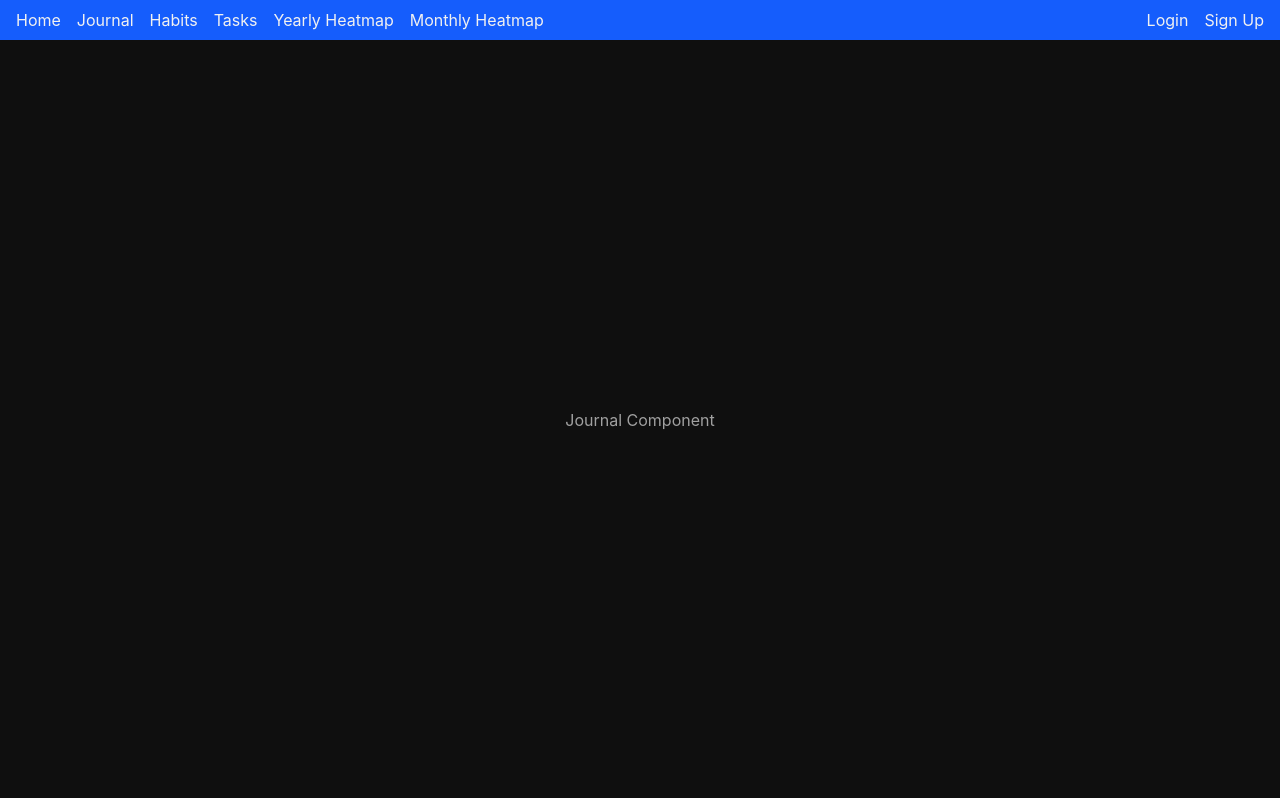
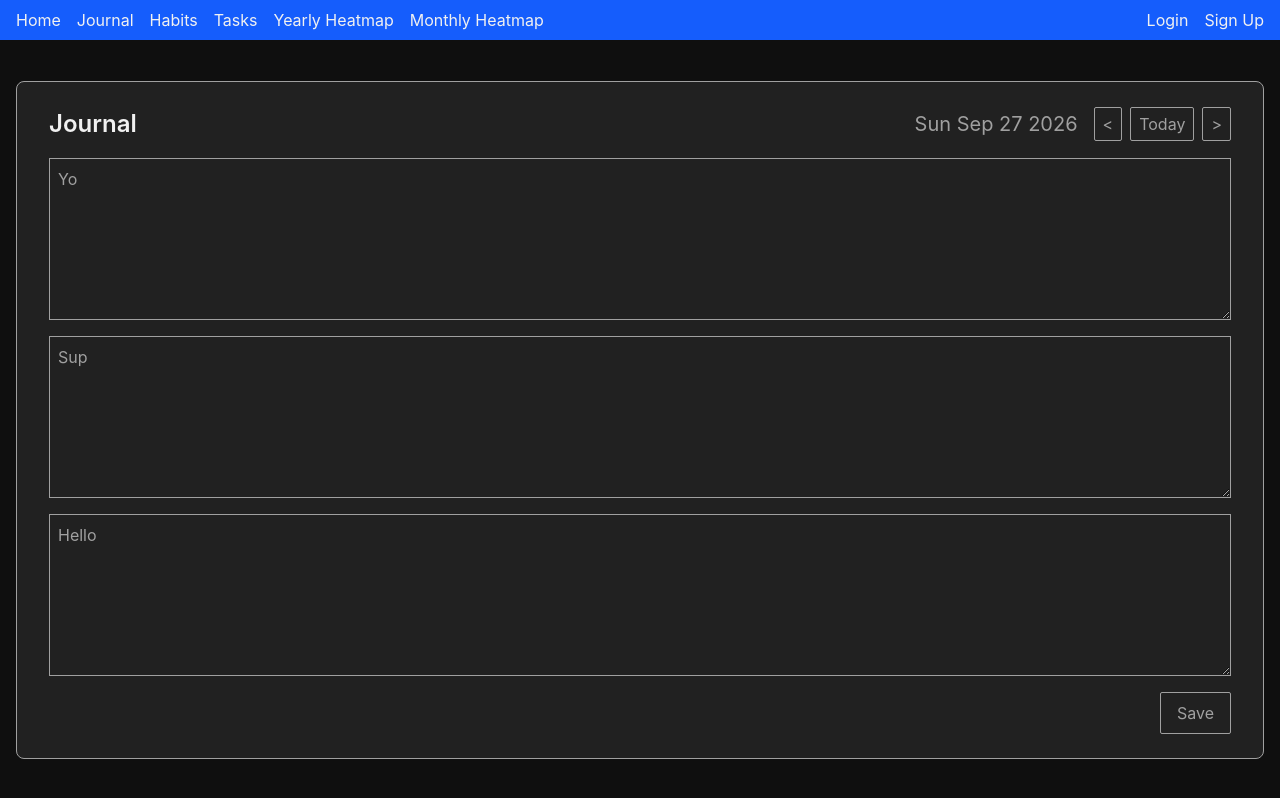
Before and after one commit to Feenixtm/test_v1, a React (Vite) app: page /journal in a window 1280 px wide. Built offline with nearby package versions, Linux system fonts and the light colour scheme.

Commit message:
Set-up simple journal. No DB saving just yet

```diff
--- a/src/App.css
+++ b/src/App.css
@@ -4,6 +4,7 @@
     --black-15: #0f0f0f;
     --black-33: #212121;
     --black-45: #2d2d2d;
+    --black-90: #5a5a5a;
     --gray-160: #a0a0a0;
     --white-241: #f1f1f1;
 }
@@ -20,3 +21,13 @@ h1 {
 nav {
     color: var(--white-241);
 }
+
+button:hover {
+    background-color: var(--black-90);
+    cursor: pointer;
+    color: var(--white-241);
+}
+
+.container {
+    background-color: var(--black-33);
+}
--- a/src/features/journal/components/Journal.jsx
+++ b/src/features/journal/components/Journal.jsx
@@ -1,10 +1,116 @@
 
 import React from 'react';
+import { useEffect } from 'react';
 
 const Journal = () => {
+    const [allEntries, setAllEntries] = React.useState([{ date: new Date(), morning: 'Yo', afternoon: 'Sup', evening: 'Hello' }]);
+    const [date, setDate] = React.useState(new Date());
+    const [morningEntry, setMorningEntryEntry] = React.useState('');
+    const [afternoonEntry, setAfternoonEntry] = React.useState('');
+    const [eveningEntry, setEveningEntry] = React.useState('');
+
+    const handleDateChange = (value) => {
+        const newDate = new Date(date);
+        newDate.setDate(newDate.getDate() + value);
+        setDate(newDate);
+    }
+
+    useEffect(() => {
+        const entry = allEntries.find(entry => entry.date.toDateString() === date.toDateString());
+        if (entry) {
+            setMorningEntryEntry(entry.morning);
+            setAfternoonEntry(entry.afternoon);
+            setEveningEntry(entry.evening);
+        } else {
+            setMorningEntryEntry('');
+            setAfternoonEntry('');
+            setEveningEntry('');
+        }
+    }, [date]);
+
+    const handleSave = () => {
+        const newEntry = {
+            date,
+            morning: morningEntry,
+            afternoon: afternoonEntry,
+            evening: eveningEntry
+        };
+
+        const existingEntryIndex = allEntries.findIndex(entry => entry.date.toDateString() === date.toDateString());
+
+        if (existingEntryIndex !== -1) {
+            const allEntriesCopy = [...allEntries];
+            allEntriesCopy[existingEntryIndex] = newEntry;
+            setAllEntries(allEntriesCopy);
+        } else {
+            setAllEntries([...allEntries, newEntry]);
+        }
+
+        alert("Save successful!");
+    };
+
     return (
-        <div>
-            Journal Component
+        <div className="container flex flex-col gap-4 border px-8 py-6 rounded-[0.5rem]">
+            <div className="flex justify-between">
+                <h1 className="text-[1.5rem] font-semibold">Journal</h1>
+
+                <div className="flex gap-4 items-center">
+
+                    <span className="text-[1.25rem]">{date.toDateString()}</span>
+
+                    <div className="flex gap-2">
+                        <button
+                            className="px-2 border py-1 self-center rounded-[0.125rem]"
+                            onClick={() => handleDateChange(-1)}
+                        >{`<`}</button>
+
+                        <button
+                            className="px-2 border py-1 self-center rounded-[0.125rem]"
+                            onClick={() => setDate(new Date())}
+                        >{`Today`}</button>
+
+                        <button
+                            className="px-2 border py-1 self-center rounded-[0.125rem]"
+                            onClick={() => handleDateChange(1)}
+                        >{`>`}</button>
+                    </div>
+
+                </div>
+            </div>
+
+            <form className="flex flex-col gap-4">
+                <div className="flex flex-col gap-4">
+                    <textarea
+                        className="p-2 border w-full"
+                        rows={6}
+                        placeholder="Morning Entry"
+                        value={morningEntry}
+                        onChange={(e) => setMorningEntryEntry(e.target.value)}
+                    />
+
+                    <textarea
+                        className="p-2 border w-full"
+                        rows={6}
+                        placeholder="Afternoon Entry"
+                        value={afternoonEntry}
+                        onChange={(e) => setAfternoonEntry(e.target.value)}
+                    />
+
+                    <textarea
+                        className="p-2 border w-full"
+                        rows={6}
+                        placeholder="Evening Entry"
+                        value={eveningEntry}
+                        onChange={(e) => setEveningEntry(e.target.value)}
+                    />
+                </div>
+
+                <button
+                    className="self-end px-4 py-2 border w-fit hover:bg-black hover:text-white cursor-pointer rounded-[0.125rem]"
+                    type="button"
+                    onClick={() => handleSave()}
+                >Save</button>
+            </form>
         </div>
     );
 };
```
